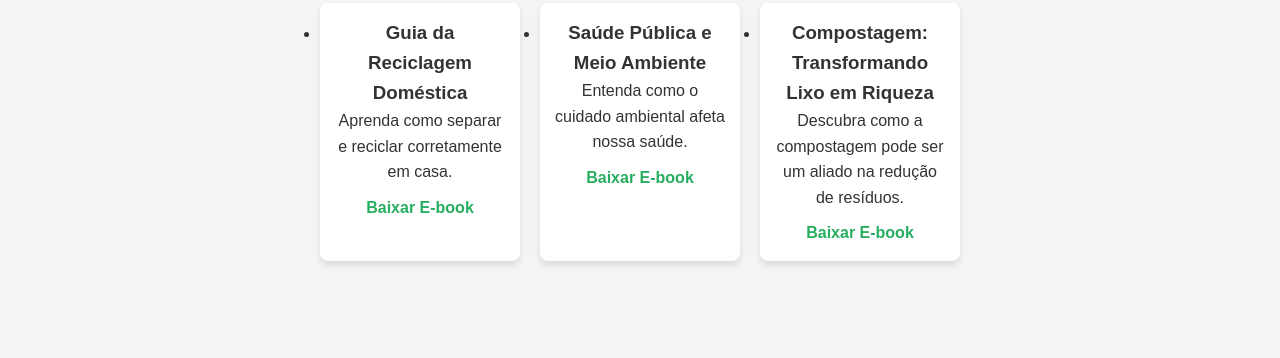
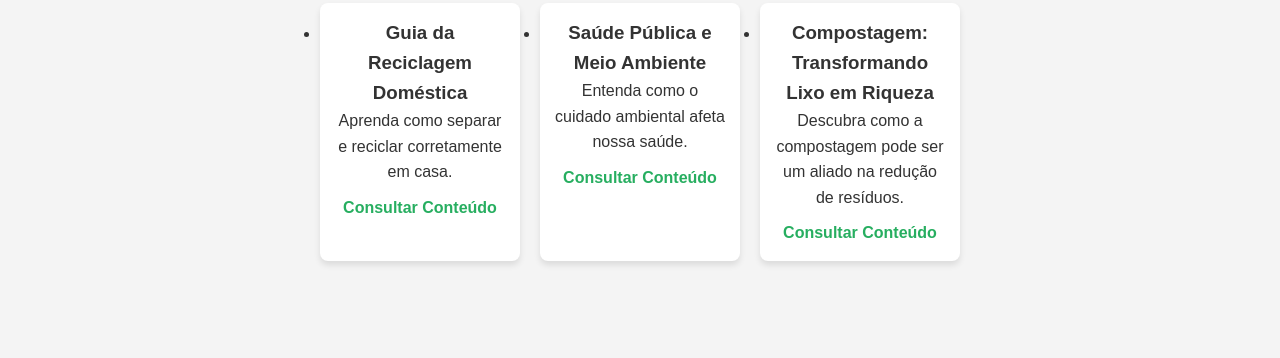
Before and after one commit to gabriela-lacerda/html-css, a plain HTML site: page index.html in a window 1280 px wide. Shown: the part 862-1220 px from the top of the page. Drawn offline with Linux system fonts and the light colour scheme.

Commit message:
Update index.html

```diff
--- a/index.html
+++ b/index.html
@@ -201,17 +201,17 @@
             <li>
                 <h3>Guia da Reciclagem Doméstica</h3>
                 <p>Aprenda como separar e reciclar corretamente em casa.</p>
-                <a href="https://pt.scribd.com/presentation/467700937/Reciclagem-Domestica" target="_blank">Baixar E-book</a>
+                <a href="https://pt.scribd.com/presentation/467700937/Reciclagem-Domestica" target="_blank">Consultar Conteúdo</a>
             </li>
             <li>
                 <h3>Saúde Pública e Meio Ambiente</h3>
                 <p>Entenda como o cuidado ambiental afeta nossa saúde.</p>
-                <a href="https://pt.scribd.com/document/629039554/Saude-Publica-e-Meio-Ambiente" target="_blank">Baixar E-book</a>
+                <a href="https://pt.scribd.com/document/629039554/Saude-Publica-e-Meio-Ambiente" target="_blank">Consultar Conteúdo</a>
             </li>
             <li>
                 <h3>Compostagem: Transformando Lixo em Riqueza</h3>
                 <p>Descubra como a compostagem pode ser um aliado na redução de resíduos.</p>
-                <a href="chrome-extension://efaidnbmnnnibpcajpcglclefindmkaj/https://www.uniedusul.com.br/wp-content/uploads/2020/05/E-BOOK-COMPOSTAGEM-GUIA-PR%C3%81TICO-1.pdf" target="_blank">Baixar E-book</a>
+                <a href="https://www.ifsc.edu.br/post-ifsc-verifica/-/asset_publisher/uII70Nv266Xk/content/id/13735672/reciclagem-e-reutiliza%C3%A7%C3%A3o-%C3%A9-poss%C3%ADvel-transformar-o-lixo-em-lucro" target="_blank">Consultar Conteúdo</a>
             </li>
         </ul>
     </section>
```
